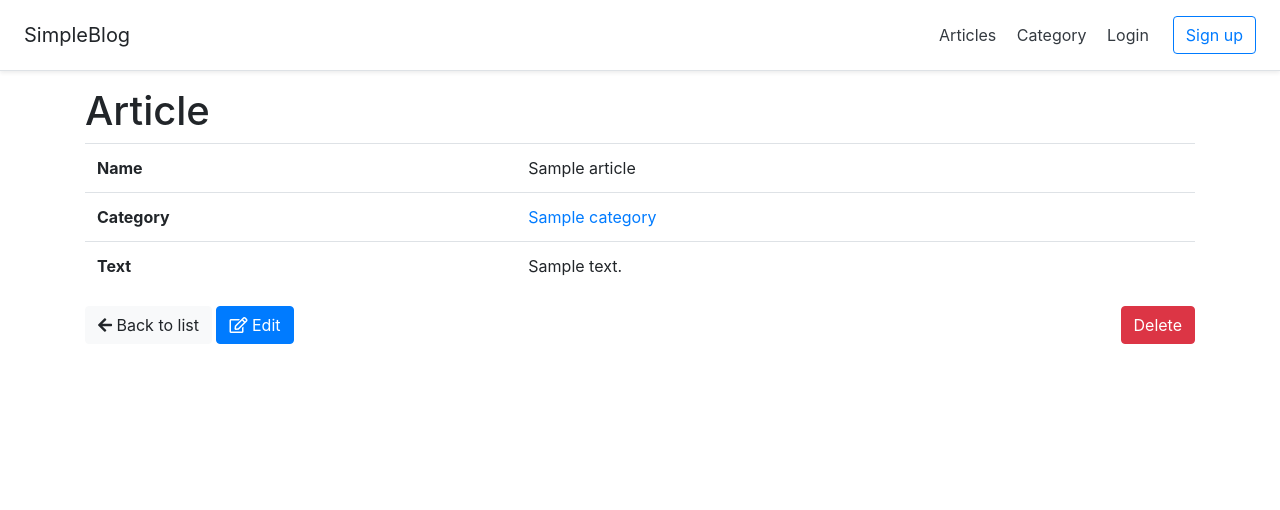
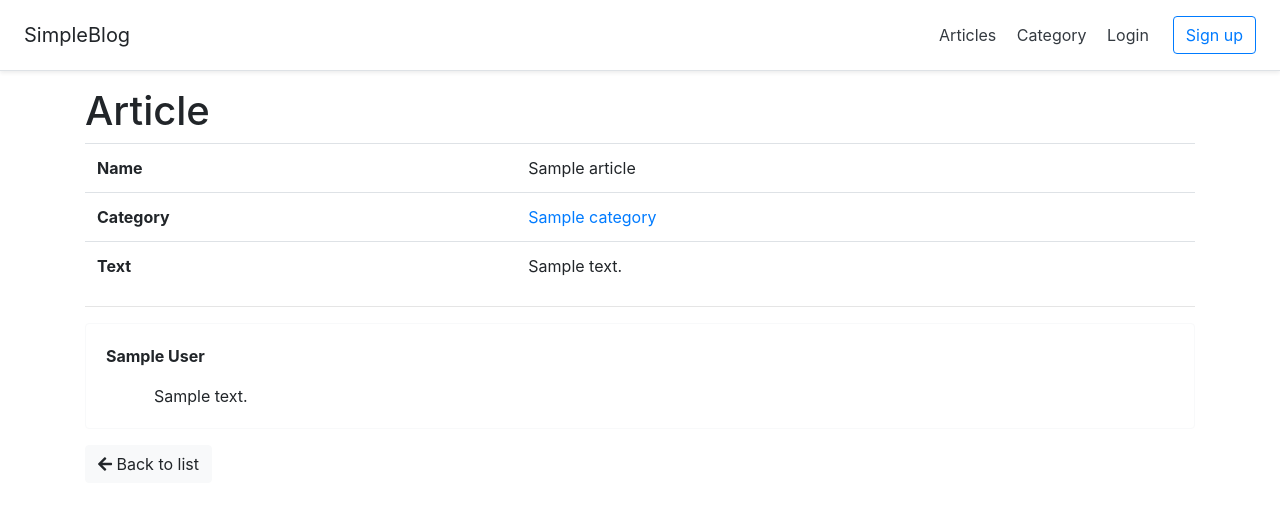
Before and after one commit to shkabo/sf4-simple-blog, a Symfony app: template templates/article/show.html.twig in a window 1280 px wide. Shown: the top 510 px of the page. Run offline with Twig, Linux system fonts and the light colour scheme; the template is opened without the code that fills it: most values are stand-ins (such as "Sample title", 1, 10 or a date in 2020); some libraries are stand-ins or nearby versions.

Commit message:
Article and Category controller access validation and function display

```diff
--- a/templates/article/show.html.twig
+++ b/templates/article/show.html.twig
@@ -3,6 +3,9 @@
 {% block title %}Article{% endblock %}
 
 {% block body %}
+    <div class="row">
+        <div class="col">
+
             <h1>Article</h1>
 
             <table class="table">
@@ -21,12 +24,54 @@
                 </tr>
                 </tbody>
             </table>
+            <hr>
+
+            {% if article.comments is defined %}
+                {% for comment in article.comments %}
+                    <div class="card border-light mb-3">
+                        <div class="card-body">
+                            <p class="card-text"><b>{{ comment.user.fullName }}</b></p>
+                            <p class="card-text pl-5">{{ comment.text }}</p>
+                            {% if app.user is not null and app.user.id is same as(comment.user.id) %}
+                                <a href="{{ path('comment_edit', {'id': comment.id}) }}" class="btn btn-sm btn-outline-info float-right">Edit Comment</a>
+                            {% endif %}
+                        </div>
+                    </div>
+                {% endfor %}
+            {% endif %}
+            {% if app.user is not null %}
+                <div class="row">
+                    <div class="col-7">
+                        <h4>Add Comment</h4>
+                        <form method="POST" action="{{ path('comment_new', {'id': article.id}) }}">
+                            <div class="form-group">
+                                <textarea class="form-control" id="text" name="comment[text]" rows="5"></textarea>
+                            </div>
+                            <input type="hidden" name="comment[_token]"
+                                   value="{{ csrf_token('comment') }}"
+                            >
+                            <button type="submit" class="btn btn-success mb-4">Save</button>
+                        </form>
+                    </div>
+                </div>
+
+            {% endif %}
+        </div>
+    </div>
+
+    <div class="row">
+        <div class="col">
 
             <a href="{{ path('article_index') }}" class="btn btn-light"><i class="fa fa-arrow-left"></i> Back to list</a>
 
+            {% if app.user is not null and app.user.id is same as(article.user.id) %}
             <a href="{{ path('article_edit', {'id': article.id}) }}" class="btn btn-primary"><i class="far fa-edit"></i> Edit</a>
 
             <div class="float-right">
                 {{ include('article/_delete_form.html.twig') }}
             </div>
+            {% endif %}
+        </div>
+    </div>
+
 {% endblock %}
--- a/templates/category/_delete_form.html.twig
+++ b/templates/category/_delete_form.html.twig
@@ -1,5 +1,5 @@
 <form method="post" action="{{ path('category_delete', {'id': category.id}) }}" onsubmit="return confirm('Are you sure you want to delete this item?');">
     <input type="hidden" name="_method" value="DELETE">
-    <input type="hidden" name="_token" value="{{ csrf_token('delete' ~ category.id) }}">
+    <input type="hidden" name="_token" value="{{ csrf_token('edit' ~ category.id) }}">
     <button class="btn btn-xs btn-danger">Delete</button>
 </form>
--- a/templates/category/index.html.twig
+++ b/templates/category/index.html.twig
@@ -18,7 +18,9 @@
                 <td>{{ category.name }}</td>
                 <td class="text-right">
                     <a href="{{ path('category_show', {'id': category.id}) }}" class="btn btn-outline-info btn-sm"><i class="far fa-eye"></i> Show</a>
+                    {% if app.user is not null %}
                     <a href="{{ path('category_edit', {'id': category.id}) }}" class="btn btn-outline-primary btn-sm"><i class="far fa-edit"></i> Edit</a>
+                    {% endif %}
                 </td>
             </tr>
         {% else %}
@@ -28,6 +30,7 @@
         {% endfor %}
         </tbody>
     </table>
-
+    {% if app.user is not null %}
     <a href="{{ path('category_new') }}" class="btn btn-success"><i class="far fa-plus-square"></i> Create new</a>
+    {% endif %}
 {% endblock %}
--- a/templates/category/show.html.twig
+++ b/templates/category/show.html.twig
@@ -5,7 +5,7 @@
 {% block body %}
     <h1>Category - {{ category.name }}</h1>
 
-    {% if category.articles is defined %}
+    {% if category.articles|length > 0 %}
     <table class="table">
         <thead>
             <tr>
@@ -24,14 +24,16 @@
     </table>
 
     {% else %}
-    <p>Currently there is no articles in this category</p>
+    <p>Currently there are no articles in this category</p>
     {% endif %}
 
     <a href="{{ path('category_index') }}" class="btn btn-light"><i class="fa fa-arrow-left"></i> Back to list</a>
 
+    {% if app.user is not null %}
     <a href="{{ path('category_edit', {'id': category.id}) }}" class="btn btn-primary"><i class="far fa-edit"></i> Edit</a>
 
     <div class="float-right">
         {{ include('category/_delete_form.html.twig') }}
     </div>
+    {% endif %}
 {% endblock %}
```
Also changed, not shown: templates/article/index.html.twig (+8 -1 lines), templates/homepage.html.twig (deleted, +0 -25 lines), 1 other file. Lines whose indentation alone changed are shown as unchanged.
